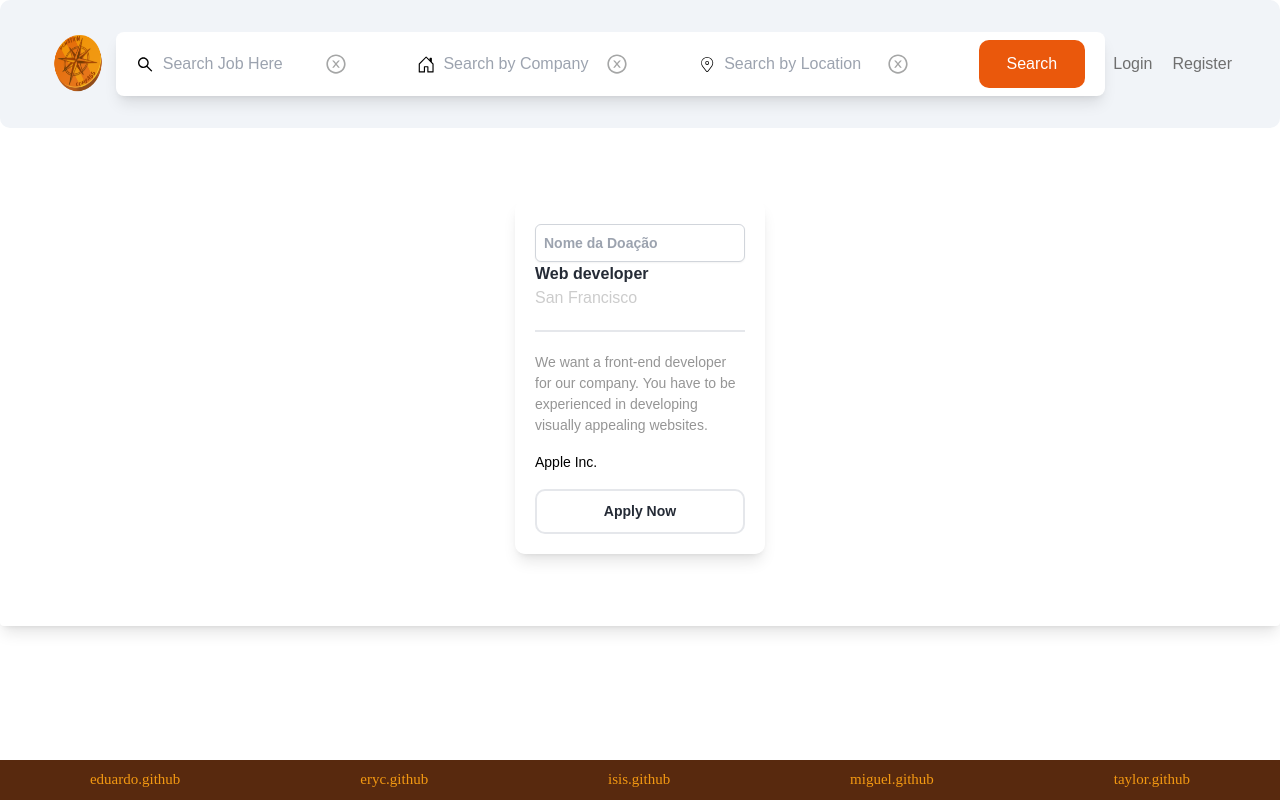
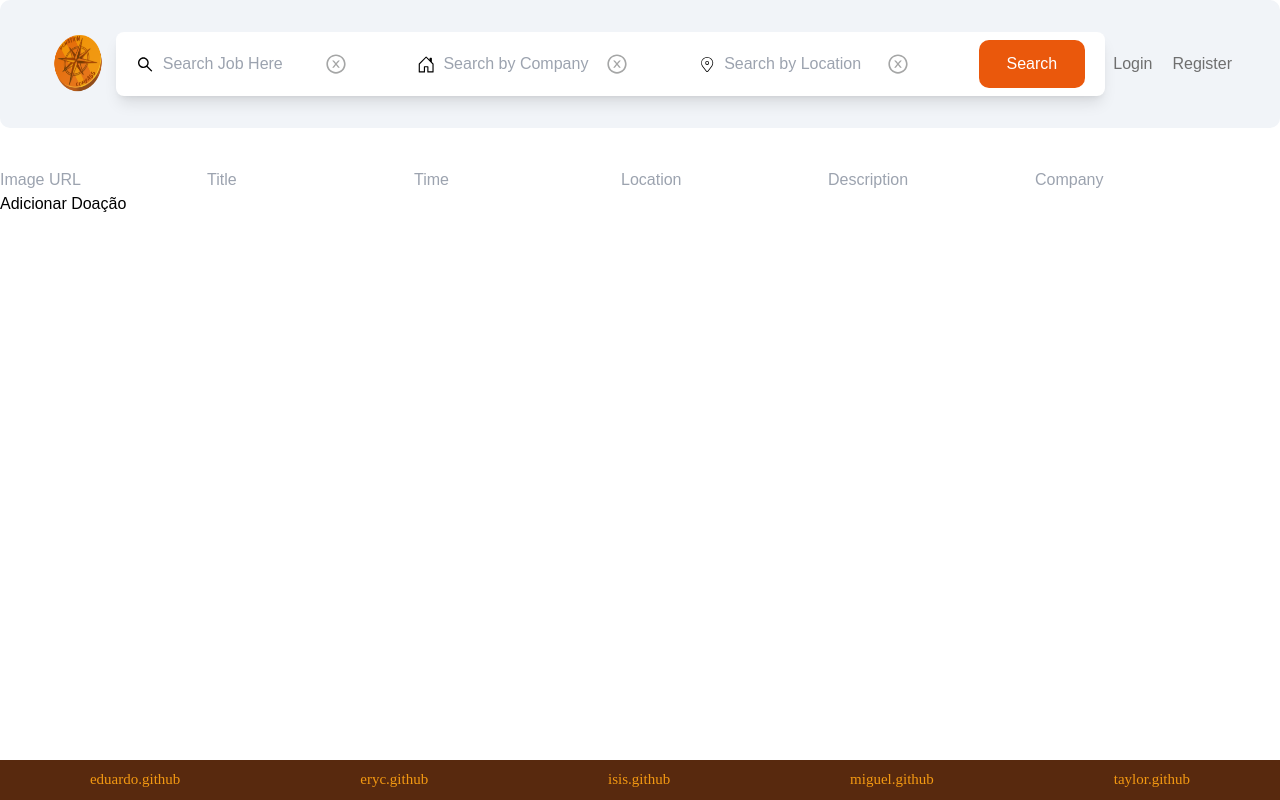
Before and after one commit to miguelfermo/Front-web, a React (Vite) app: page /DonationsEdit in a window 1280 px wide. Built offline with nearby package versions, Linux system fonts and the light colour scheme; a web font is replaced by a local one.

Commit message:
Update DonationsEdit.jsx
Adicionando possibilidade de criação, edição e exclusão de informações. Falta organizar

```diff
--- a/src/Components/ErycComponents/DonationsEdit.jsx
+++ b/src/Components/ErycComponents/DonationsEdit.jsx
@@ -1,35 +1,62 @@
-import React from 'react';
-//import { FaPen } from "react-icons/fa";
-//import icon from "../../assets/iconPerfil.png";
-
-// Passar a nova doação para essa lista e renderizar na tela
-const Data = [
-  {
-    id: 1,
-    title: "Web developer",
-    location: "San Francisco",
-    desc: "We want a front-end developer for our company. You have to be experienced in developing visually appealing websites.",
-    company: "Apple Inc.",
-  },
-];
+import React, { useState } from 'react';
+// import { FaPen } from "react-icons/fa";
+// import icon from "../../assets/iconPerfil.png";
 
 export default function DonationsEdit() {
+  const [donations, setDonations] = useState([]);
+  const [input, setInput] = useState({
+    image: '',
+    title: '',
+    time: '',
+    location: '',
+    desc: '',
+    company: ''
+  });
+  const [editIndex, setEditIndex] = useState(null);
+
+  const handleInputChange = (e) => {
+    const { name, value } = e.target;
+    setInput((prev) => ({ ...prev, [name]: value }));
+  };
+
+  const addDonation = () => {
+    setDonations((prev) => [
+      ...prev,
+      {
+        id: prev.length + 1,
+        ...input
+      }
+    ]);
+  };
+
+  const editDonation = (index) => {
+    setEditIndex(index);
+    setInput(donations[index]);
+  };
+
+  const saveEditDonation = () => {
+    const updatedDonations = donations.map((donation, index) =>
+      index === editIndex ? { ...donation, ...input } : donation
+    );
+    setDonations(updatedDonations);
+    setEditIndex(null);
+  };
+
+  const deleteDonation = (index) => {
+    const updatedDonations = donations.filter((_, i) => i !== index);
+    setDonations(updatedDonations);
+  };
+
   return (
-    <div className="top-20 max-h-128 rounded bg-white p-8 shadow-lg">
-      <div className="jobContainer flex gap-10 justify-center flex-wrap items-center py-10 overflow-y-auto">
-        {Data.map(({ id, title, location, desc, company }) => (
+    <div>
+      <div className="jobContainer flex gap-10 justify-center flex-wrap items-center py-10">
+        {donations.map(({ id, image, title, location, desc, company }, index) => (
           <div
-            key={id} // Certifique-se de que a chave é única
+            key={id}
             className="group group/item singleJob w-[250px] p-[20px] bg-white rounded-[10px] hover:bg-greyIsh bg-opacity-60 shadow-lg shadow-greyIsh-400/700 hover:shadow-lg"
           >
             <span className="flex justify-between items-center gap-4">
               <h1 className="text-[16px] font-semibold text-textColor group-hover:text-black">
-                <input
-                  type="text"
-                  id="name"
-                  className="mt-1 block w-full p-2 border border-gray-300 rounded-md shadow-sm focus:ring-indigo-500 focus:border-indigo-500 sm:text-sm"
-                  placeholder="Nome da Doação"
-                />
                 {title}
               </h1>
             </span>
@@ -37,18 +64,82 @@ export default function DonationsEdit() {
             <p className="text-[14px] text-[#959595] pt-[20px] border-t-[2px] mt-[20px] group-hover:text-black">
               {desc}
             </p>
+
             <div className="company flex items-center gap-2">
-              {/* Se tiver uma imagem, você pode adicionar aqui */}
-              {/* <img src={image} title="iconicons" alt="" className="w-[10%]" /> */}
+              <img
+                src={image}
+                title="iconicons"
+                alt="Company logo"
+                className="w-[10%]"
+              />
               <span className="text-[14px] py-[1rem] block group-hover:text-black">
                 {company}
               </span>
             </div>
-            <button className="border-[2px] rounded-[10px] block p-[10px] w-full text-[14px] font-semibold text-textColor hover:bg-gray-400 group-hover/item:text-textColor group-hover:text-black">
-              Apply Now
+            <button
+              className="border-[2px] rounded-[10px] block p-[10px] w-full text-[14px] font-semibold text-textColor hover:bg-gray-400 group-hover/item:text-textColor group-hover:text-black"
+              onClick={() => editDonation(index)}
+            >
+              Editar Doações
+            </button>
+            <button
+              className="border-[2px] rounded-[10px] block p-[10px] w-full text-[14px] font-semibold text-textColor hover:bg-gray-400 group-hover/item:text-textColor group-hover:text-black"
+              onClick={() => deleteDonation(index)}
+            >
+              Deletar Doações
             </button>
           </div>
         ))}
+
+        <div className="newDonationForm">
+          <input
+            type="text"
+            name="image"
+            value={input.image}
+            onChange={handleInputChange}
+            placeholder="Image URL"
+          />
+          <input
+            type="text"
+            name="title"
+            value={input.title}
+            onChange={handleInputChange}
+            placeholder="Title"
+          />
+          <input
+            type="text"
+            name="time"
+            value={input.time}
+            onChange={handleInputChange}
+            placeholder="Time"
+          />
+          <input
+            type="text"
+            name="location"
+            value={input.location}
+            onChange={handleInputChange}
+            placeholder="Location"
+          />
+          <input
+            type="text"
+            name="desc"
+            value={input.desc}
+            onChange={handleInputChange}
+            placeholder="Description"
+          />
+          <input
+            type="text"
+            name="company"
+            value={input.company}
+            onChange={handleInputChange}
+            placeholder="Company"
+          />
+          {editIndex !== null ? (
+            <button onClick={saveEditDonation}>Salvar Alterações</button>
+          ) : (
+            <button onClick={addDonation}>Adicionar Doação</button>
+          )}
+        </div>
       </div>
     </div>
   );
```
